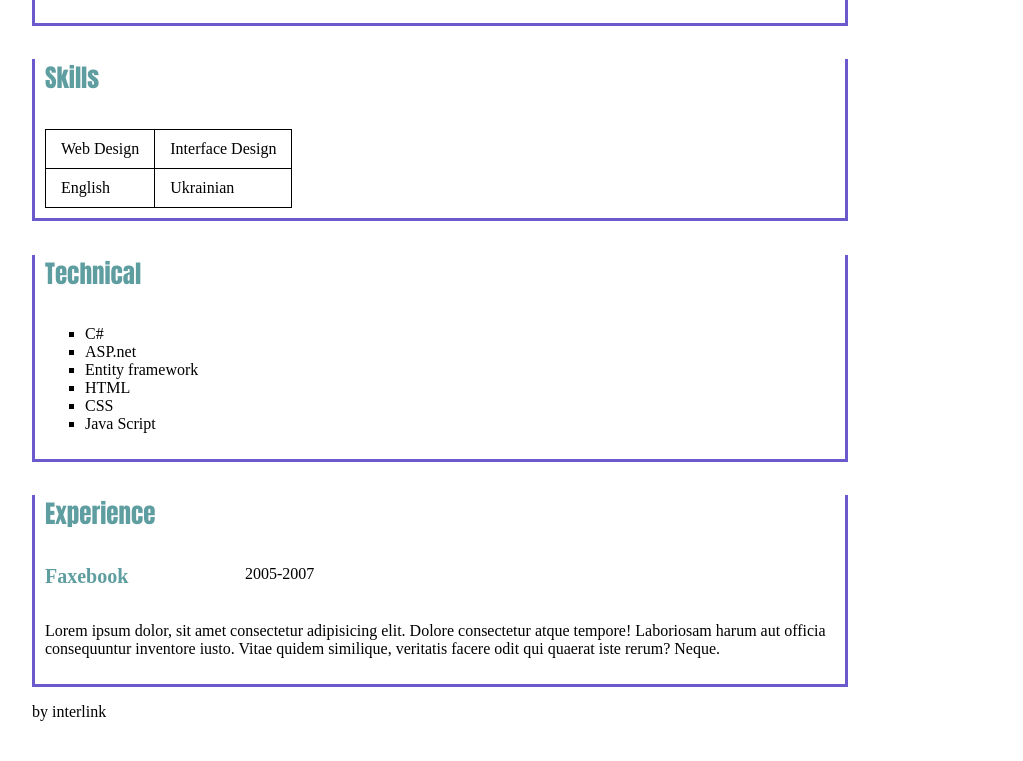
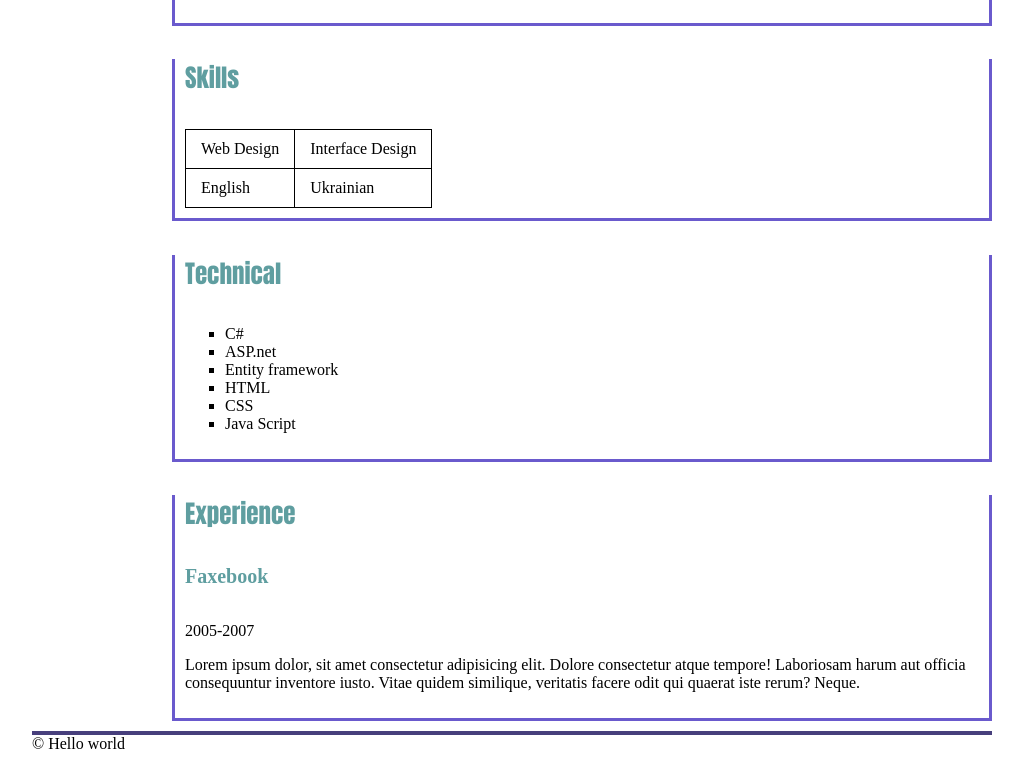
Before and after one commit to sashakorkots/sashakorkots.github.io, a plain HTML site: page index.html in a window 1280 px wide. Shown: the part 1016-1777 px from the top of the page, without its empty margins (128-1151 px from the left). Before the commit the page ends 1753 px from the top, so only its background shows below. Drawn offline with Linux system fonts and the light colour scheme.

Commit message:
add border-top for footer

```diff
--- a/index.html
+++ b/index.html
@@ -12,8 +12,8 @@
                 <h3>Fullstack programmer</h3>
                 <a target="_blank" href="name.@domain.com">My email</a>
                 <span>(000)-222-1133</span> <br>
+            </section >
 
-            </section >
             <section class="avatar clearfix">
                 <img src="img/young-samurai-2019.jpg" alt="avatar" >
             </section>
@@ -84,8 +84,8 @@
             <section class="block_info" id="experince">
                 <h4>Experience</h4>
                 <section class="sect">
-                    <span class="data">2005-2007</span>
                     <h5>Faxebook</h5>
+                    <span>2005-2007</span>
                     <p>
                         Lorem ipsum dolor, sit amet consectetur adipisicing elit. Dolore consectetur atque tempore! Laboriosam harum aut officia consequuntur inventore iusto. Vitae quidem similique, veritatis facere odit qui quaerat iste rerum? Neque.
                     </p>
@@ -93,9 +93,9 @@
 
             </section>
         </main>
-        <footer>
+        <footer class="footer">
             <section>
-                <p>by interlink</p>
+                <span>&#169 Hello world</span>
             </section>
 
         </footer>
--- a/styles.css
+++ b/styles.css
@@ -36,7 +36,6 @@ h5 {
     border-right: solid slateblue;
     border-left: solid slateblue;
 }
-
 /*
 ==========================================
 Таблиці
@@ -56,6 +55,7 @@ li {
     list-style: square;
 }
 
+
 /*
 ============================================
 Роміщення елементів
@@ -71,8 +71,6 @@ li {
 header, footer, main {
     width: 960px;
     margin: 0 auto;
-    /*     margin-left: 15%;
-    margin-right: 15%; */
 }
 
 .header-left {
@@ -103,11 +101,6 @@ header, footer, main {
     padding-left: 10px;
 }
 
-.data {
-    position: absolute;
-    margin-left: 25%;
-}
-
 .sect {
     position: relative;
 }
@@ -126,13 +119,13 @@ header, footer, main {
 }
 .container aside {
     position: absolute;
-    right: 10px;
+    width: 140px;
 }
 .nav li {
     list-style: none;
 }
 .block_info {
-    margin-right: 15%;
+    margin-left: 140px;
 }
 
 /*
@@ -142,6 +135,15 @@ header
 */
 .header {
 
-    border-bottom: 4px solid slateblue;
+    border-bottom: 4px solid rgb(71, 63, 124);
     padding-bottom: 10px;
 }
+/*
+===================================
+footer
+===================================
+*/
+.footer {
+    margin-top: 10px;
+    border-top: 4px solid rgb(71, 63, 124);
+}
```
